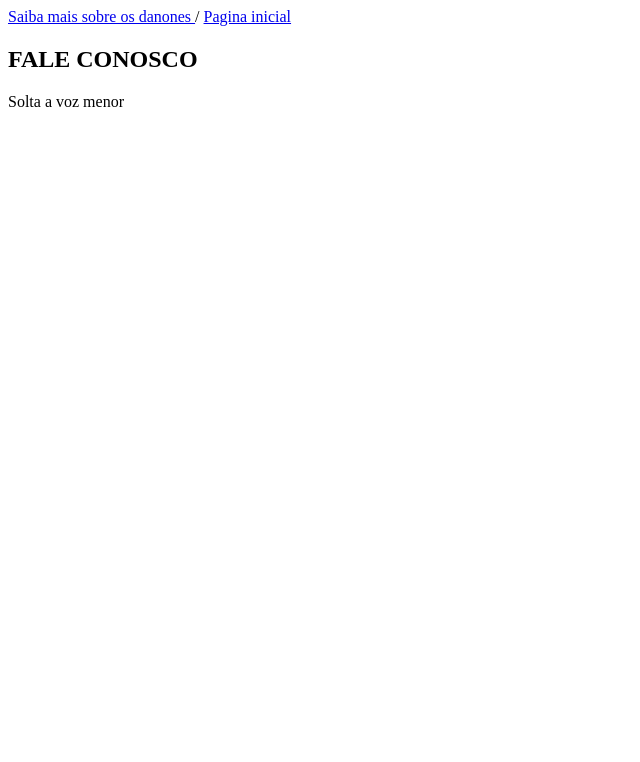
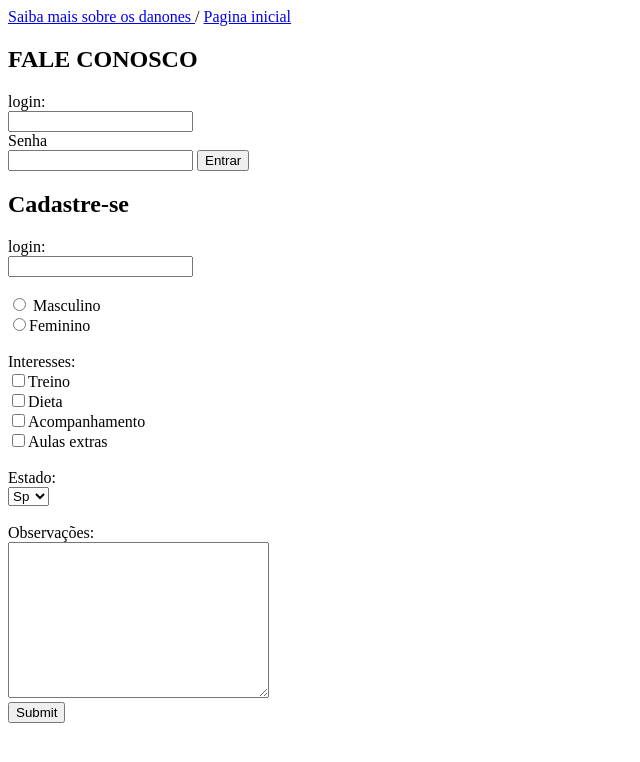
Before and after one commit to alisonmaloo/full-stack-python-fase-1, a plain HTML site: page contato.html in a window 1280 px wide. Shown: the whole page, without its empty margins (0-640 px from the left). Drawn offline with Linux system fonts and the light colour scheme.

Commit message:
cadastro no fale conosco
criado  seção de cadastro

```diff
--- a/contato.html
+++ b/contato.html
@@ -13,7 +13,50 @@
 
 <h2>FALE CONOSCO</h2>
 
-<p>Solta a voz menor</p>
+<form>
+    login:  <br>
+    <input type="text" name="login"> <br>
+
+    Senha <br>
+    <input type="password" name="senha">
+    <input type="submit" value="Entrar">
+</form>
+
+<form action="">
+    <h2>Cadastre-se</h2>
+    login:  <br>
+    <input type="text" name="login"> <br><br>
+    <input type="radio" name="sexo" value="M"> Masculino <br>
+    <input type="radio"name="sexo" value="F">Feminino <br><br>
+
+    Interesses: <br>
+    <input type="checkbox" name="Interesses">Treino <br>
+    <input type="checkbox" name="Interesses">Dieta <br>
+    <input type="checkbox" name="Interesses">Acompanhamento <br>
+    <input type="checkbox" name="Interesses">Aulas extras <br><br>
+
+    Estado: <br>
+    <select name="Estado" id="">
+        <option value="Sp">Sp</option>
+        <option value="Mg">Mg</option>
+        <option value="Rj">RJ</option>
+        <option value="Ba">Ba</option>
+    </select><br><br>
+
+    Observações: <br>
+    <textarea name="" id="" cols="30" rows="10">
+
+    </textarea>
+    <br>
+
+<input type="submit" name="Cadastrar">
+
+
+
+
+
+
+</form>
 
 </body>
 </html>
```
Also changed, not shown: index.html (+9 -1 lines).
